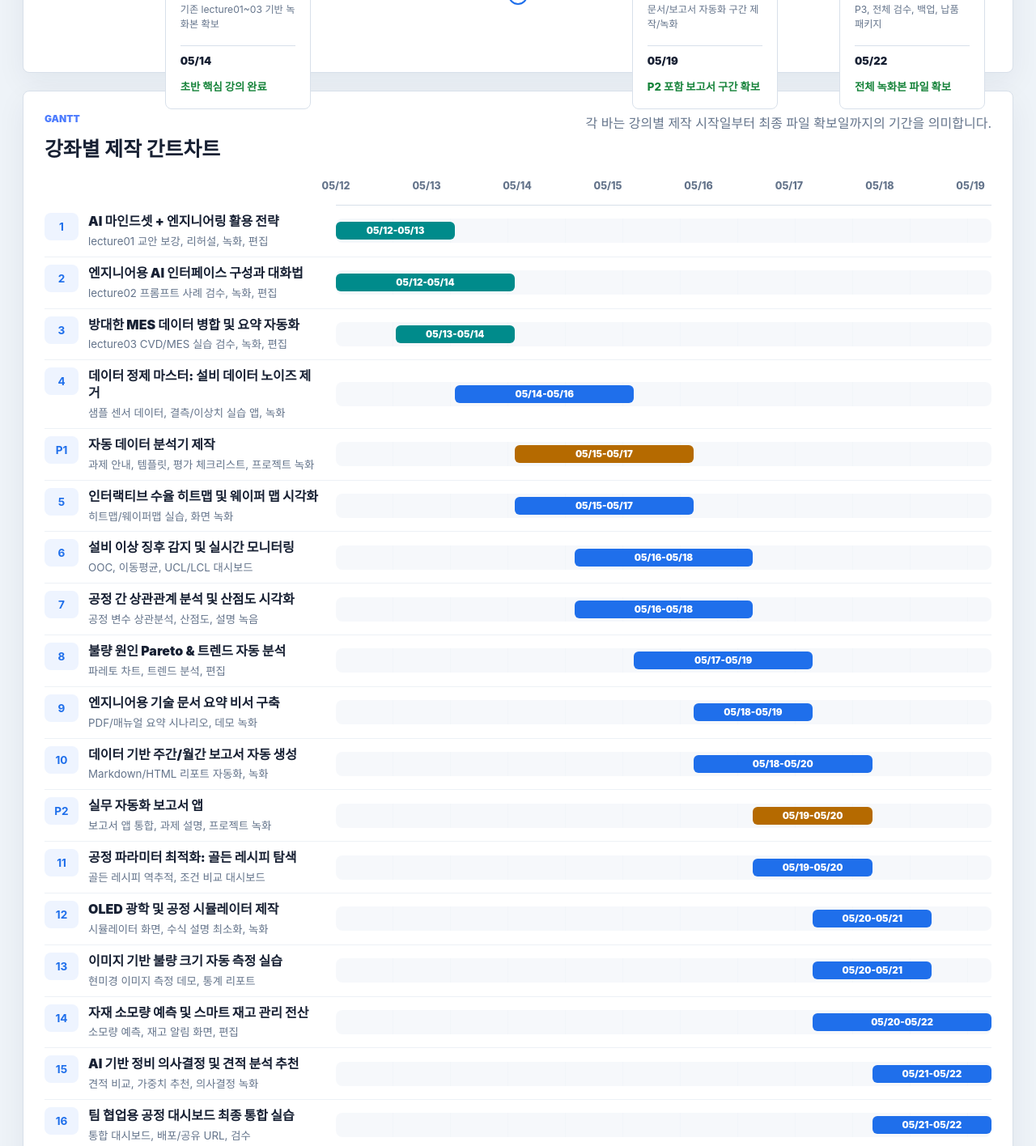
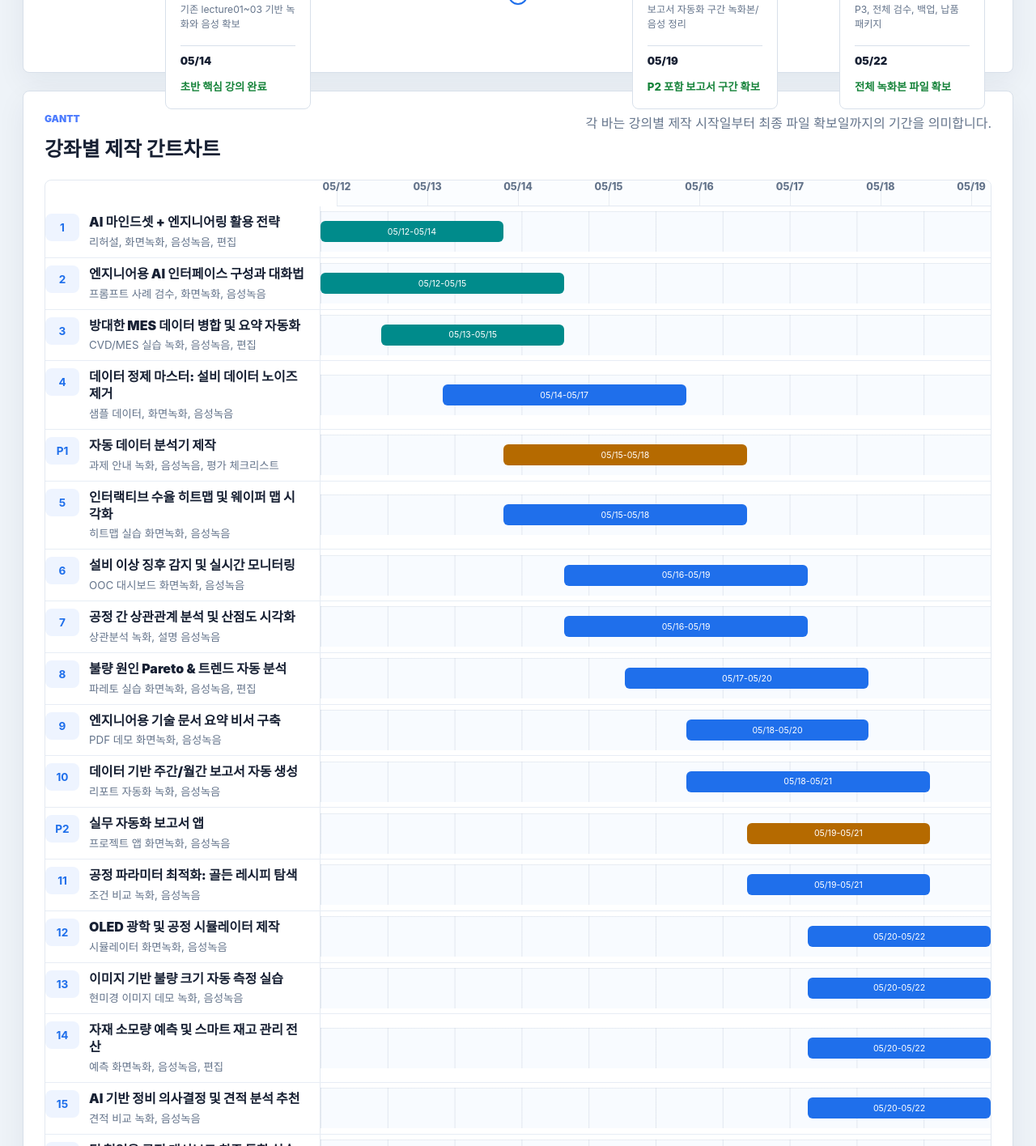
Before and after one commit to heekeunlee/lecture_schedule, a website: page index.html in a window 1280 px wide. Shown: the part 1011-2427 px from the top of the page at 81% size. Drawn offline with Linux system fonts and the light colour scheme.

Commit message:
Emphasize recording time and gantt grid

```diff
--- a/app.js
+++ b/app.js
@@ -5,43 +5,43 @@ const totalDays = Math.round((scheduleEnd - scheduleStart) / dayMs) + 1;
 
 const milestones = [
   ['킥오프', 'WBS, 파일명 규칙, 녹화 템플릿, 검수표 확정', '2026-05-12', '제작 기준 승인'],
-  ['1~3강 확보', '기존 lecture01~03 기반 녹화본 확보', '2026-05-14', '초반 핵심 강의 완료'],
-  ['4~8강+P1', '데이터 자동화 구간 병렬 제작/녹화', '2026-05-17', 'P1 포함 1차 실습 구간 확보'],
-  ['9~12강+P2', '문서/보고서 자동화 구간 제작/녹화', '2026-05-19', 'P2 포함 보고서 구간 확보'],
-  ['13~17강', '고도화 실무 강의 제작/녹화', '2026-05-21', '본강의 전체 확보'],
+  ['1~3강 녹화/음성', '기존 lecture01~03 기반 녹화와 음성 확보', '2026-05-14', '초반 핵심 강의 완료'],
+  ['4~8강+P1 녹화', '데이터 자동화 구간 화면녹화/음성 집중', '2026-05-17', 'P1 포함 1차 실습 구간 확보'],
+  ['9~12강+P2 음성', '보고서 자동화 구간 녹화본/음성 정리', '2026-05-19', 'P2 포함 보고서 구간 확보'],
+  ['13~17강 녹화', '고도화 실무 강의 화면녹화와 음성 확보', '2026-05-21', '본강의 전체 확보'],
   ['최종 확보', 'P3, 전체 검수, 백업, 납품 패키지', '2026-05-22', '전체 녹화본 파일 확보'],
 ];
 
 const courses = [
-  ['1', 'AI 마인드셋 + 엔지니어링 활용 전략', 'lecture01 교안 보강, 리허설, 녹화, 편집', '2026-05-12', '2026-05-13', '기존'],
-  ['2', '엔지니어용 AI 인터페이스 구성과 대화법', 'lecture02 프롬프트 사례 검수, 녹화, 편집', '2026-05-12', '2026-05-14', '기존'],
-  ['3', '방대한 MES 데이터 병합 및 요약 자동화', 'lecture03 CVD/MES 실습 검수, 녹화, 편집', '2026-05-13', '2026-05-14', '기존'],
-  ['4', '데이터 정제 마스터: 설비 데이터 노이즈 제거', '샘플 센서 데이터, 결측/이상치 실습 앱, 녹화', '2026-05-14', '2026-05-16', '강의'],
-  ['P1', '자동 데이터 분석기 제작', '과제 안내, 템플릿, 평가 체크리스트, 프로젝트 녹화', '2026-05-15', '2026-05-17', '프로젝트'],
-  ['5', '인터랙티브 수율 히트맵 및 웨이퍼 맵 시각화', '히트맵/웨이퍼맵 실습, 화면 녹화', '2026-05-15', '2026-05-17', '강의'],
-  ['6', '설비 이상 징후 감지 및 실시간 모니터링', 'OOC, 이동평균, UCL/LCL 대시보드', '2026-05-16', '2026-05-18', '강의'],
-  ['7', '공정 간 상관관계 분석 및 산점도 시각화', '공정 변수 상관분석, 산점도, 설명 녹음', '2026-05-16', '2026-05-18', '강의'],
-  ['8', '불량 원인 Pareto & 트렌드 자동 분석', '파레토 차트, 트렌드 분석, 편집', '2026-05-17', '2026-05-19', '강의'],
-  ['9', '엔지니어용 기술 문서 요약 비서 구축', 'PDF/매뉴얼 요약 시나리오, 데모 녹화', '2026-05-18', '2026-05-19', '강의'],
-  ['10', '데이터 기반 주간/월간 보고서 자동 생성', 'Markdown/HTML 리포트 자동화, 녹화', '2026-05-18', '2026-05-20', '강의'],
-  ['P2', '실무 자동화 보고서 앱', '보고서 앱 통합, 과제 설명, 프로젝트 녹화', '2026-05-19', '2026-05-20', '프로젝트'],
-  ['11', '공정 파라미터 최적화: 골든 레시피 탐색', '골든 레시피 역추적, 조건 비교 대시보드', '2026-05-19', '2026-05-20', '강의'],
-  ['12', 'OLED 광학 및 공정 시뮬레이터 제작', '시뮬레이터 화면, 수식 설명 최소화, 녹화', '2026-05-20', '2026-05-21', '강의'],
-  ['13', '이미지 기반 불량 크기 자동 측정 실습', '현미경 이미지 측정 데모, 통계 리포트', '2026-05-20', '2026-05-21', '강의'],
-  ['14', '자재 소모량 예측 및 스마트 재고 관리 전산', '소모량 예측, 재고 알림 화면, 편집', '2026-05-20', '2026-05-22', '강의'],
-  ['15', 'AI 기반 정비 의사결정 및 견적 분석 추천', '견적 비교, 가중치 추천, 의사결정 녹화', '2026-05-21', '2026-05-22', '강의'],
-  ['16', '팀 협업용 공정 대시보드 최종 통합 실습', '통합 대시보드, 배포/공유 URL, 검수', '2026-05-21', '2026-05-22', '강의'],
-  ['17', '현장 엔지니어 특화 AI 활용 시나리오 피칭', '피칭 스크립트, 발표 녹화, 피드백 포인트', '2026-05-21', '2026-05-22', '강의'],
-  ['P3', '최종 실무 과제: 나만의 엔지니어 툴킷', '최종 프로젝트 안내, 통합 검수, 납품 패키지', '2026-05-21', '2026-05-22', '프로젝트'],
+  ['1', 'AI 마인드셋 + 엔지니어링 활용 전략', '리허설, 화면녹화, 음성녹음, 편집', '2026-05-12', '2026-05-14', '기존'],
+  ['2', '엔지니어용 AI 인터페이스 구성과 대화법', '프롬프트 사례 검수, 화면녹화, 음성녹음', '2026-05-12', '2026-05-15', '기존'],
+  ['3', '방대한 MES 데이터 병합 및 요약 자동화', 'CVD/MES 실습 녹화, 음성녹음, 편집', '2026-05-13', '2026-05-15', '기존'],
+  ['4', '데이터 정제 마스터: 설비 데이터 노이즈 제거', '샘플 데이터, 화면녹화, 음성녹음', '2026-05-14', '2026-05-17', '강의'],
+  ['P1', '자동 데이터 분석기 제작', '과제 안내 녹화, 음성녹음, 평가 체크리스트', '2026-05-15', '2026-05-18', '프로젝트'],
+  ['5', '인터랙티브 수율 히트맵 및 웨이퍼 맵 시각화', '히트맵 실습 화면녹화, 음성녹음', '2026-05-15', '2026-05-18', '강의'],
+  ['6', '설비 이상 징후 감지 및 실시간 모니터링', 'OOC 대시보드 화면녹화, 음성녹음', '2026-05-16', '2026-05-19', '강의'],
+  ['7', '공정 간 상관관계 분석 및 산점도 시각화', '상관분석 녹화, 설명 음성녹음', '2026-05-16', '2026-05-19', '강의'],
+  ['8', '불량 원인 Pareto & 트렌드 자동 분석', '파레토 실습 화면녹화, 음성녹음, 편집', '2026-05-17', '2026-05-20', '강의'],
+  ['9', '엔지니어용 기술 문서 요약 비서 구축', 'PDF 데모 화면녹화, 음성녹음', '2026-05-18', '2026-05-20', '강의'],
+  ['10', '데이터 기반 주간/월간 보고서 자동 생성', '리포트 자동화 녹화, 음성녹음', '2026-05-18', '2026-05-21', '강의'],
+  ['P2', '실무 자동화 보고서 앱', '프로젝트 앱 화면녹화, 음성녹음', '2026-05-19', '2026-05-21', '프로젝트'],
+  ['11', '공정 파라미터 최적화: 골든 레시피 탐색', '조건 비교 녹화, 음성녹음', '2026-05-19', '2026-05-21', '강의'],
+  ['12', 'OLED 광학 및 공정 시뮬레이터 제작', '시뮬레이터 화면녹화, 음성녹음', '2026-05-20', '2026-05-22', '강의'],
+  ['13', '이미지 기반 불량 크기 자동 측정 실습', '현미경 이미지 데모 녹화, 음성녹음', '2026-05-20', '2026-05-22', '강의'],
+  ['14', '자재 소모량 예측 및 스마트 재고 관리 전산', '예측 화면녹화, 음성녹음, 편집', '2026-05-20', '2026-05-22', '강의'],
+  ['15', 'AI 기반 정비 의사결정 및 견적 분석 추천', '견적 비교 녹화, 음성녹음', '2026-05-20', '2026-05-22', '강의'],
+  ['16', '팀 협업용 공정 대시보드 최종 통합 실습', '통합 대시보드 녹화, 음성녹음', '2026-05-20', '2026-05-22', '강의'],
+  ['17', '현장 엔지니어 특화 AI 활용 시나리오 피칭', '피칭 발표 녹화, 음성녹음', '2026-05-20', '2026-05-22', '강의'],
+  ['P3', '최종 실무 과제: 나만의 엔지니어 툴킷', '최종 프로젝트 녹화, 음성녹음, 납품 패키지', '2026-05-20', '2026-05-22', '프로젝트'],
 ];
 
 const weekly = [
-  ['D1-D2', '05/12~05/13', '킥오프, 템플릿 확정, 1~2강 녹화', '초반 녹화본 확보'],
-  ['D3-D4', '05/14~05/15', '3~5강, P1 자료 제작/녹화', '기존 저장소 기반 강의 완료'],
-  ['D5-D6', '05/16~05/17', '6~8강, P1 편집/검수', '데이터 자동화 구간 확보'],
-  ['D7-D8', '05/18~05/19', '9~11강, P2 제작/녹화', '보고서 자동화 구간 확보'],
-  ['D9-D10', '05/20~05/21', '12~17강, P3 제작/녹화', '본강의 전체 1차 확보'],
-  ['D11', '05/22', '전체 재검수, 백업, 최종 납품', '모든 녹화본 파일 확보'],
+  ['D1-D2', '05/12~05/13', '킥오프, 템플릿 확정, 1~2강 화면녹화/음성녹음', '초반 녹화본 확보'],
+  ['D3-D4', '05/14~05/15', '3~5강, P1 화면녹화/음성녹음 집중', '기존 저장소 기반 강의 완료'],
+  ['D5-D6', '05/16~05/17', '6~8강 녹화, 음성 재녹음, P1 편집', '데이터 자동화 구간 확보'],
+  ['D7-D8', '05/18~05/19', '9~11강, P2 화면녹화/음성녹음', '보고서 자동화 구간 확보'],
+  ['D9-D10', '05/20~05/21', '12~17강, P3 녹화/음성녹음 총력 진행', '본강의 전체 1차 확보'],
+  ['D11', '05/22', '음성 레벨 재검수, 백업, 최종 납품', '모든 녹화본 파일 확보'],
 ];
 
 const workflow = [
@@ -49,8 +49,8 @@ const workflow = [
   ['교안', '강의 흐름, 예시, 스크립트 초안 작성', '3~5시간'],
   ['실습 앱', 'React 화면, 샘플 데이터, 데모 플로우 준비', '4~8시간'],
   ['리허설', '40분 강의 타이밍, 실습 실패 지점 점검', '1시간'],
-  ['화면 녹화', '강의 설명, 실습 진행, 결과 화면 캡처', '1~1.5시간'],
-  ['음성 녹음', '마이크 레벨, 노이즈 제거, 재녹음 구간 확보', '1시간'],
+  ['화면 녹화', '강의 설명, 실습 진행, 결과 화면 캡처, 실패 구간 재녹화', '2.5~3시간'],
+  ['음성 녹음', '마이크 레벨, 노이즈 제거, 재녹음 구간 확보, 음량 정규화', '1.5~2시간'],
   ['편집', '컷 편집, 무음 제거, 자막/챕터, 화면 확대', '4~6시간'],
   ['검수', '오탈자, 화면 깨짐, 음량, 파일명, 러닝타임 확인', '1~2시간'],
   ['납품', 'MP4, 원본, 음성, 썸네일, 강의자료 정리', '1시간'],
@@ -67,7 +67,7 @@ const files = [
 
 const risks = [
   ['4강 이후 실습 앱 미완성', '앱 제작과 교안 작성을 하루 이상 겹치지 않게 배치'],
-  ['음성 품질 문제', '강의별 15분 재녹음 버퍼 확보'],
+  ['음성 품질 문제', '강의별 30~45분 재녹음 버퍼와 음량 정규화 시간 확보'],
   ['실습 중 오류 발생', '녹화 전 리허설에서 데모 데이터 고정'],
   ['프로젝트 P3 범위 과대', 'P3는 평가 기준/템플릿 중심으로 녹화'],
   ['검수 누락', '파일 확보 기준을 강의별 체크리스트로 강제'],
--- a/styles.css
+++ b/styles.css
@@ -256,6 +256,8 @@ h1 {
 .timeline-frame {
   overflow-x: auto;
   padding-bottom: 8px;
+  border: 1px solid #e3e9f1;
+  border-radius: 8px;
 }
 
 .timeline-header, .gantt-row { min-width: 1120px; }
@@ -264,7 +266,10 @@ h1 {
   position: relative;
   height: 32px;
   margin-left: 360px;
-  border-bottom: 1px solid var(--line);
+  border-bottom: 1px solid #e3e9f1;
+  background:
+    linear-gradient(to right, rgba(148, 163, 184, 0.18) 1px, transparent 1px) 0 0 / 10% 100%,
+    #fbfdff;
 }
 
 .timeline-header span {
@@ -278,10 +283,10 @@ h1 {
 .gantt-row {
   display: grid;
   grid-template-columns: 340px minmax(760px, 1fr);
-  gap: 20px;
+  gap: 0;
   align-items: center;
-  padding: 9px 0;
-  border-bottom: 1px solid #edf1f6;
+  padding: 0;
+  border-bottom: 1px solid #e7edf5;
 }
 
 .course-label {
@@ -289,6 +294,9 @@ h1 {
   grid-template-columns: 42px 1fr;
   gap: 6px 12px;
   align-items: start;
+  min-height: 50px;
+  padding: 9px 16px 9px 0;
+  border-right: 1px solid #e3e9f1;
 }
 
 .course-label strong {
@@ -307,16 +315,19 @@ h1 {
 
 .bar-track {
   position: relative;
-  height: 30px;
-  border-radius: 8px;
-  background: repeating-linear-gradient(90deg, #f6f8fb 0, #f6f8fb 70px, #edf2f7 71px);
+  height: 50px;
+  border-radius: 0;
+  background:
+    linear-gradient(to right, rgba(148, 163, 184, 0.22) 1px, transparent 1px) 0 0 / 10% 100%,
+    linear-gradient(to bottom, rgba(148, 163, 184, 0.16) 1px, transparent 1px) 0 0 / 100% 50px,
+    #f8fbff;
   overflow: hidden;
 }
 
 .gantt-bar {
   position: absolute;
-  top: 4px;
-  bottom: 4px;
+  top: 12px;
+  bottom: 12px;
   min-width: 66px;
   display: flex;
   align-items: center;
@@ -324,8 +335,8 @@ h1 {
   padding: 0 8px;
   border-radius: 6px;
   color: white;
-  font-size: 0.72rem;
-  font-weight: 900;
+  font-size: 0.66rem;
+  font-weight: 400;
   white-space: nowrap;
 }
 
```
